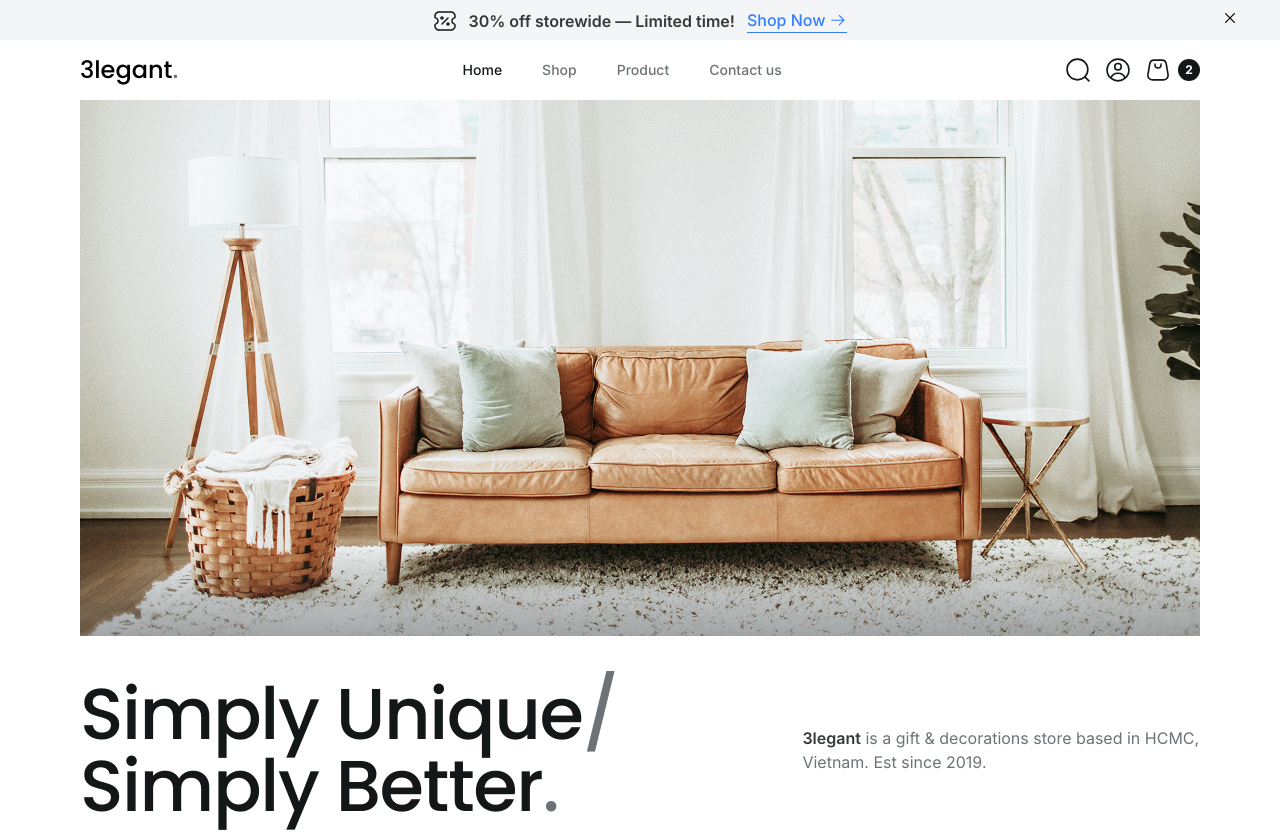
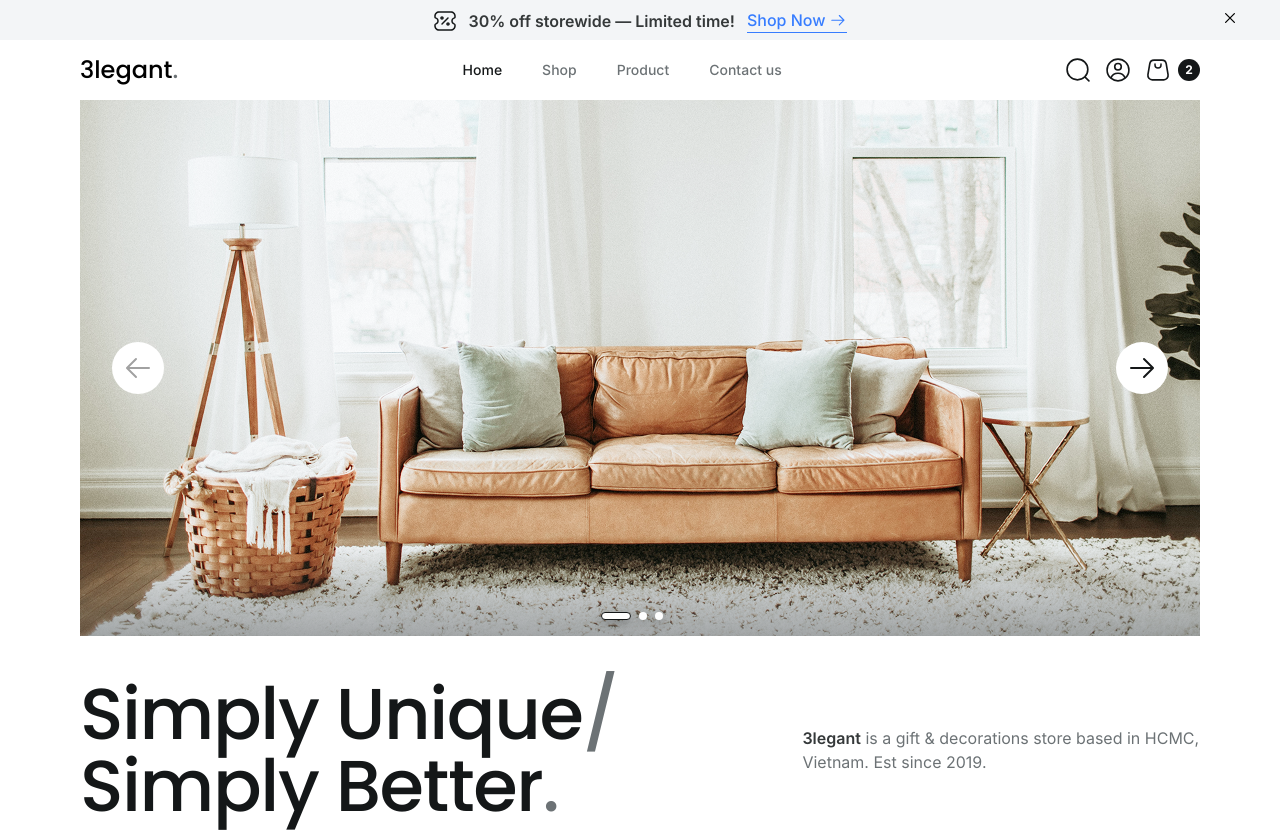
Before and after one commit to Hamiiiidreza/Home-Style, a React (Vite) app: page / in a window 1280 px wide. Shown: the top 832 px of the page. Built offline with nearby package versions, Linux system fonts and the light colour scheme.

Commit message:
feat: apply new props to Header and ProductSection in Home page

```diff
--- a/src/pages/home/home.jsx
+++ b/src/pages/home/home.jsx
@@ -17,10 +17,22 @@ function Home() {
     <div>
       <Topbar />
       <Navbar />
-      <Header />
+      <Header
+        images={[
+          "/Images/img-placeholder-1.png",
+          "/Images/img-placeholder-2.png",
+          "/Images/img-placeholder-3.png"
+        ]}
+        isSlidable={true}
+        withGradient={true}
+      />
       <Hero />
       <CategorySection />
-      <ProductSection />
+      <ProductSection
+        showHeader={true}
+        productCount={4}
+        showBorder={true}
+      />
       <ServicesSection />
       <SaleBanner />
       <BlogSection />
```
